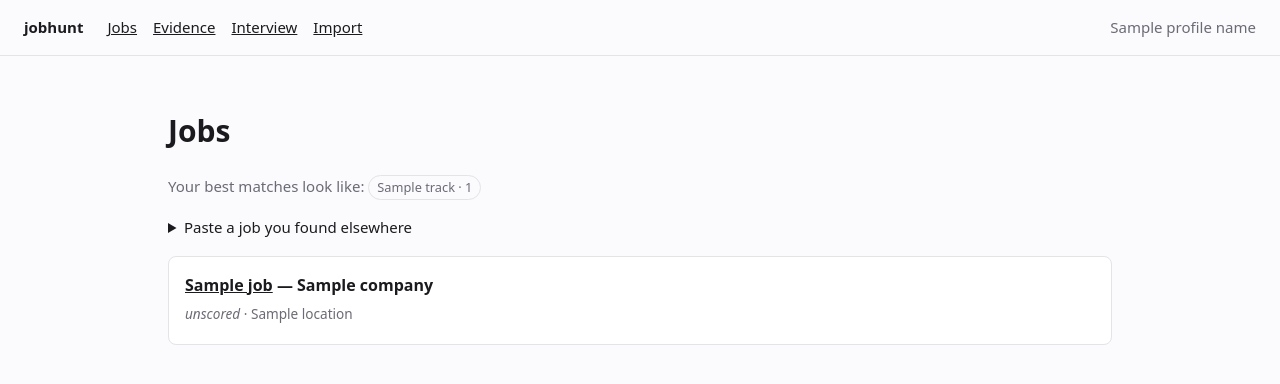
After one commit to t0n-a/jobhunt, a FastAPI app: template src/jobhunt/web/templates/inbox.html in a window 1280 px wide. The commit adds this page. Shown: the top 384 px of the page. Run offline with FastAPI, Linux system fonts and the light colour scheme; the template is opened without the code that fills it: most values are stand-ins (such as "Sample title", 1, 10 or a date in 2020); parts of the project's set-up code (start-up, migrations or seed data) failed here and were passed over.

Commit message:
feat: job inbox, detail view, paste-in, and track breakdown
Implement Task 10:
- Added routes GET /jobs, GET /jobs/{job_id}, POST /jobs/paste, and POST /jobs/{job_id}/rescore.
- Added track breakdown summary to ranked jobs inbox.
- Added job detail view displaying matched skills, missing skills, red flags, and re-score form.
- Added expandable manual paste form with immediate scoring.
- Added Jobs link to navigation in base.html and styling for tracks and details in app.css.
- Ensured scoring strictly queries AtomStore.confirmed_only() and maps errors through _importer_errors().
- Re-scoring replaces existing score for the job rather than accumulating.

Co-Authored-By: Claude Opus 5 (1M context) <noreply@anthropic.com>
Claude-Session: https://claude.ai/code/session_019gAsfJRLjFc97j6WYk8DbL

```diff
--- a/src/jobhunt/web/app.py
+++ b/src/jobhunt/web/app.py
@@ -1,5 +1,6 @@
 import os
 import shutil
+from collections import Counter
 from contextlib import contextmanager
 from pathlib import Path
 
@@ -12,7 +13,10 @@ from sqlmodel import Session, select
 
 from jobhunt.config import Config
 from jobhunt.db import create_engine_for, init_db
+from jobhunt.jobs.models import Score
+from jobhunt.jobs.store import JobStore
 from jobhunt.llm import LLMError, LLMProvider
+from jobhunt.matching.score import score_job
 from jobhunt.profile.importers.coursework import import_coursework
 from jobhunt.profile.importers.cv import import_cv
 from jobhunt.profile.importers.github import import_github
@@ -240,4 +244,68 @@ def create_app(config: Config) -> FastAPI:
         store.delete(atom_id)
         return HTMLResponse("")
 
+    def _latest_scores(db: Session) -> dict[int, Score]:
+        rows = db.exec(select(Score).order_by(Score.scored_at)).all()
+        return {row.job_id: row for row in rows}
+
+    @app.get("/jobs")
+    def jobs_inbox(request: Request):
+        with Session(app.state.engine) as db:
+            jobs = JobStore(db).list_jobs()
+            scores = _latest_scores(db)
+            ranked = sorted(
+                jobs,
+                key=lambda j: scores[j.id].fit_score if j.id in scores else -1,
+                reverse=True,
+            )
+            tracks = Counter(scores[j.id].track for j in ranked if j.id in scores).most_common()
+            return templates.TemplateResponse(
+                request,
+                "inbox.html",
+                {"jobs": ranked, "scores": scores, "tracks": tracks},
+            )
+
+    @app.get("/jobs/{job_id}")
+    def job_detail(request: Request, job_id: int):
+        with Session(app.state.engine) as db:
+            job = JobStore(db).get(job_id)
+            if job is None:
+                raise HTTPException(status_code=404, detail="No such job")
+            score = _latest_scores(db).get(job_id)
+            return templates.TemplateResponse(
+                request, "job_detail.html", {"job": job, "score": score}
+            )
+
+    @app.post("/jobs/paste")
+    def job_paste(
+        title: str = Form(...),
+        company: str = Form(...),
+        url: str = Form(""),
+        description: str = Form(...),
+        llm: LLMProvider = Depends(get_llm),
+    ):
+        with Session(app.state.engine) as db:
+            job = JobStore(db).add_manual(title, company, description, url)
+            atoms = AtomStore(db).confirmed_only()
+            with _importer_errors():
+                score = score_job(job, atoms, llm)
+            db.add(score)
+            db.commit()
+        return RedirectResponse("/jobs", status_code=303)
+
+    @app.post("/jobs/{job_id}/rescore")
+    def job_rescore(job_id: int, llm: LLMProvider = Depends(get_llm)):
+        with Session(app.state.engine) as db:
+            job = JobStore(db).get(job_id)
+            if job is None:
+                raise HTTPException(status_code=404, detail="No such job")
+            atoms = AtomStore(db).confirmed_only()
+            with _importer_errors():
+                score = score_job(job, atoms, llm)
+            for old in db.exec(select(Score).where(Score.job_id == job_id)).all():
+                db.delete(old)
+            db.add(score)
+            db.commit()
+        return RedirectResponse(f"/jobs/{job_id}", status_code=303)
+
     return app
--- a/src/jobhunt/web/static/app.css
+++ b/src/jobhunt/web/static/app.css
@@ -14,3 +14,6 @@ main { max-width: 62rem; margin: 0 auto; padding: 2rem 1.5rem; }
 .atom p { margin: .25rem 0; }
 .skill { display: inline-block; padding: .1rem .5rem; margin-right: .3rem; border: 1px solid var(--line); border-radius: 99px; font-size: .8rem; }
 .meta { color: var(--muted); font-size: .85rem; }
+.tracks { color: var(--muted); }
+details { margin: 1rem 0; }
+details form { display: grid; gap: .5rem; max-width: 40rem; margin-top: .75rem; }
--- a/src/jobhunt/web/templates/base.html
+++ b/src/jobhunt/web/templates/base.html
@@ -11,6 +11,7 @@
   <header>
     <strong>jobhunt</strong>
     <nav>
+      <a href="/jobs">Jobs</a>
       <a href="/atoms">Evidence</a>
       <a href="/interview">Interview</a>
       <a href="/import">Import</a>
--- /dev/null
+++ b/src/jobhunt/web/templates/inbox.html
@@ -0,0 +1,30 @@
+{% extends "base.html" %}
+{% block title %}Jobs — jobhunt{% endblock %}
+{% block content %}
+<h1>Jobs</h1>
+
+{% if tracks %}
+  <p class="tracks">Your best matches look like:
+    {% for name, count in tracks %}<span class="skill">{{ name }} · {{ count }}</span>{% endfor %}
+  </p>
+{% endif %}
+
+<details>
+  <summary>Paste a job you found elsewhere</summary>
+  <form method="post" action="/jobs/paste">
+    <input type="text" name="title" placeholder="Job title" required>
+    <input type="text" name="company" placeholder="Company" required>
+    <input type="text" name="url" placeholder="URL (optional)">
+    <textarea name="description" rows="8" placeholder="Paste the full job description" required></textarea>
+    <button type="submit">Score it</button>
+  </form>
+</details>
+
+{% if not jobs %}
+  <p class="empty">No jobs yet. Run <code>jobhunt scan</code>, or paste one above.</p>
+{% else %}
+  <ul class="atoms">
+    {% for job in jobs %}{% include "partials/job_row.html" %}{% endfor %}
+  </ul>
+{% endif %}
+{% endblock %}
--- /dev/null
+++ b/src/jobhunt/web/templates/partials/job_row.html
@@ -0,0 +1,10 @@
+{% set score = scores.get(job.id) %}
+<li class="atom">
+  <h3><a href="/jobs/{{ job.id }}">{{ job.title }}</a> — {{ job.company }}</h3>
+  <p class="meta">
+    {% if score %}fit {{ score.fit_score }} · {{ score.track }} · seniority {{ score.seniority_fit }}
+    {% else %}<em>unscored</em>{% endif %}
+    {% if job.remote %}· remote{% elif job.location %}· {{ job.location }}{% endif %}
+  </p>
+  {% if score %}<p>{{ score.rationale }}</p>{% endif %}
+</li>
```
Also changed, not shown: src/jobhunt/web/templates/job_detail.html (added, +30 -0 lines), tests/test_web_inbox.py (added, +162 -0 lines).
